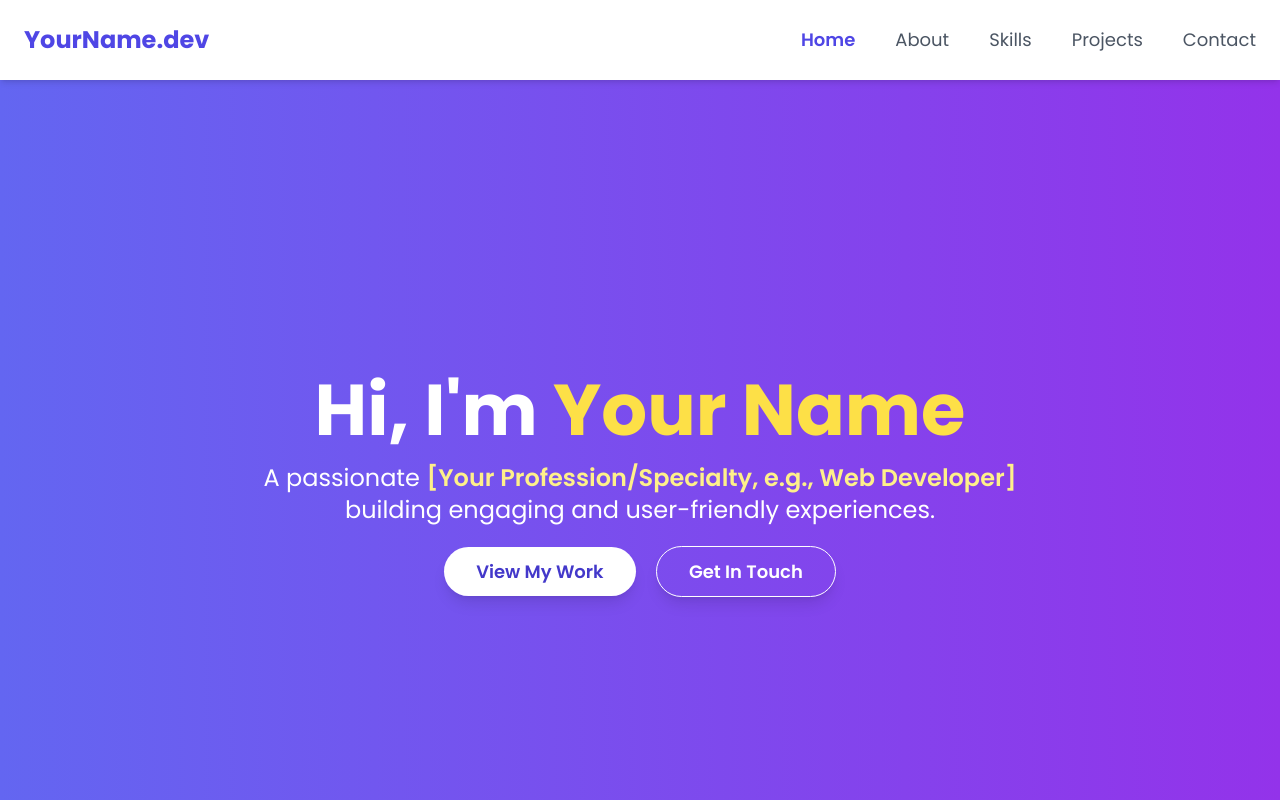
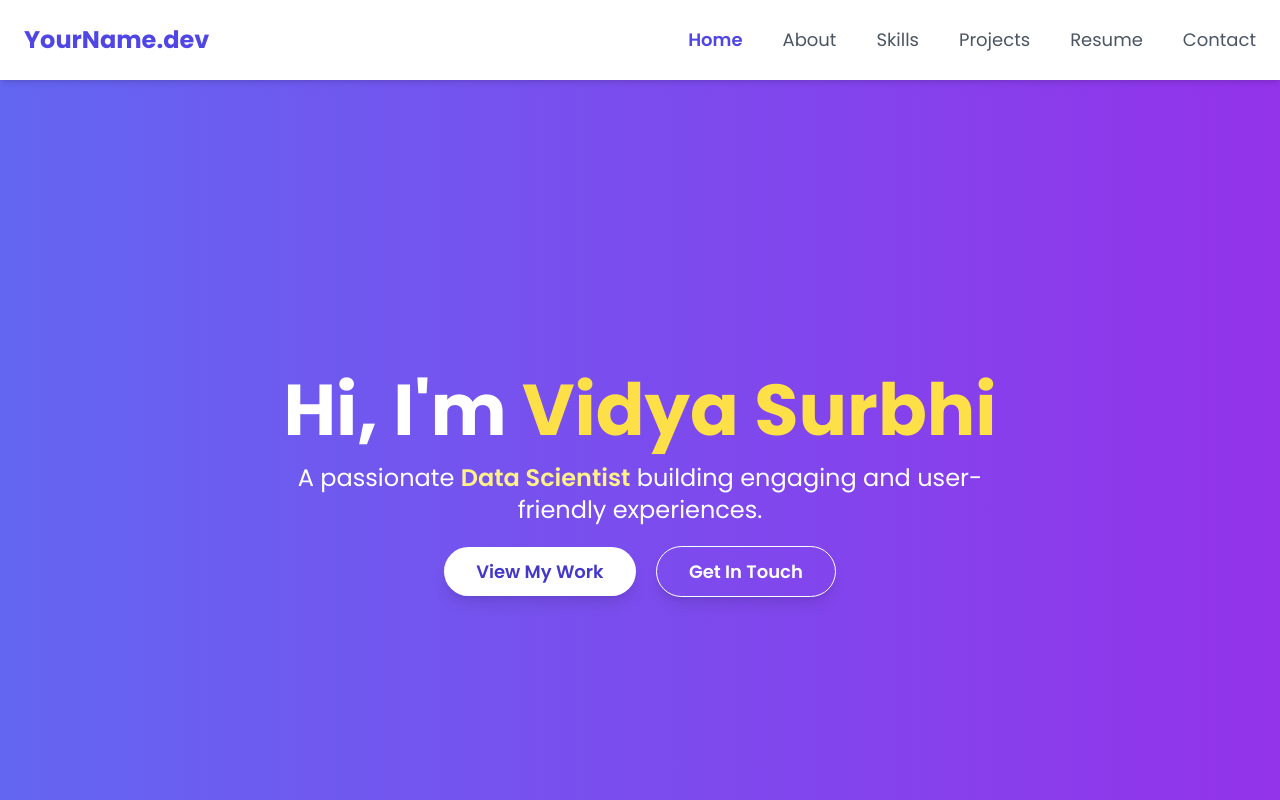
Before and after one commit to VidyaSurbhi/vidyasurbhi.github.io, a plain HTML site: page index.html in a window 1280 px wide. Shown: the top 800 px of the page. Drawn offline with nearby package versions, Linux system fonts and the light colour scheme.

Commit message:
Update index.html

```diff
--- a/index.html
+++ b/index.html
@@ -3,7 +3,7 @@
 <head>
     <meta charset="UTF-8">
     <meta name="viewport" content="width=device-width, initial-scale=1.0">
-    <title>Your Name | Portfolio</title>
+    <title>Vidya Surbhi | Portfolio</title>
     <script src="https://cdn.tailwindcss.com"></script>
     <link href="https://fonts.googleapis.com/css2?family=Poppins:wght@300;400;500;600;700&display=swap" rel="stylesheet">
     <link rel="stylesheet" href="https://cdnjs.cloudflare.com/ajax/libs/font-awesome/6.0.0-beta3/css/all.min.css">
@@ -35,7 +35,9 @@
                 <li><a href="#about" class="nav-link text-gray-600 hover:text-indigo-600 transition-colors rounded-md p-2 hover:bg-gray-100">About</a></li>
                 <li><a href="#skills" class="nav-link text-gray-600 hover:text-indigo-600 transition-colors rounded-md p-2 hover:bg-gray-100">Skills</a></li>
                 <li><a href="#projects" class="nav-link text-gray-600 hover:text-indigo-600 transition-colors rounded-md p-2 hover:bg-gray-100">Projects</a></li>
+                <li><a href="#resume" class="nav-link text-gray-600 hover:text-indigo-600 transition-colors rounded-md p-2 hover:bg-gray-100">Resume</a></li>
                 <li><a href="#contact" class="nav-link text-gray-600 hover:text-indigo-600 transition-colors rounded-md p-2 hover:bg-gray-100">Contact</a></li>
+
             </ul>
         </div>
         <div id="mobile-menu" class="hidden md:hidden bg-white shadow-lg pb-4">
@@ -44,6 +46,7 @@
                 <li><a href="#about" class="nav-link text-gray-600 hover:text-indigo-600 transition-colors rounded-md p-2 hover:bg-gray-100 w-full text-center block">About</a></li>
                 <li><a href="#skills" class="nav-link text-gray-600 hover:text-indigo-600 transition-colors rounded-md p-2 hover:bg-gray-100 w-full text-center block">Skills</a></li>
                 <li><a href="#projects" class="nav-link text-gray-600 hover:text-indigo-600 transition-colors rounded-md p-2 hover:bg-gray-100 w-full text-center block">Projects</a></li>
+                <li><a href="#resume" class="nav-link text-gray-600 hover:text-indigo-600 transition-colors rounded-md p-2 hover:bg-gray-100 w-full text-center block">Resume</a></li>
                 <li><a href="#contact" class="nav-link text-gray-600 hover:text-indigo-600 transition-colors rounded-md p-2 hover:bg-gray-100 w-full text-center block">Contact</a></li>
             </ul>
         </div>
@@ -51,8 +54,8 @@
 
     <main class="pt-20"> <section id="home" class="h-screen flex items-center justify-center bg-gradient-to-r from-indigo-500 to-purple-600 text-white p-4">
             <div class="text-center max-w-3xl mx-auto">
-                <h1 class="text-5xl md:text-7xl font-extrabold leading-tight mb-4 animate-fade-in-up">Hi, I'm <span class="text-yellow-300">Your Name</span></h1>
-                <p class="text-xl md:text-2xl mb-8 animate-fade-in-up delay-200">A passionate <span class="font-semibold text-yellow-200">[Your Profession/Specialty, e.g., Web Developer]</span> building engaging and user-friendly experiences.</p>
+                <h1 class="text-5xl md:text-7xl font-extrabold leading-tight mb-4 animate-fade-in-up">Hi, I'm <span class="text-yellow-300">Vidya Surbhi</span></h1>
+                <p class="text-xl md:text-2xl mb-8 animate-fade-in-up delay-200">A passionate <span class="font-semibold text-yellow-200">Data Scientist</span> building engaging and user-friendly experiences.</p>
                 <div class="space-x-4 animate-fade-in-up delay-400">
                     <a href="#projects" class="bg-white text-indigo-700 hover:bg-gray-100 px-8 py-3 rounded-full text-lg font-semibold shadow-lg transition-transform transform hover:scale-105">View My Work</a>
                     <a href="#contact" class="border border-white text-white hover:bg-white hover:text-indigo-700 px-8 py-3 rounded-full text-lg font-semibold shadow-lg transition-transform transform hover:scale-105">Get In Touch</a>
@@ -65,7 +68,7 @@
                 <h2 class="text-4xl font-bold text-center text-gray-800 mb-12">About Me</h2>
                 <div class="flex flex-col md:flex-row items-center md:space-x-12">
                     <div class="md:w-1/3 mb-8 md:mb-0">
-                        <img src="https://placehold.co/400x400/E0E7FF/4F46E5?text=Your+Photo" alt="Your Photo" class="rounded-full shadow-lg mx-auto md:mx-0 w-64 h-64 object-cover border-4 border-indigo-200">
+                        <img src="https://github.com/VidyaSurbhi/vidyasurbhi.github.io/blob/main/IMG_20240519_231644.jpg" alt="Your Photo" class="rounded-full shadow-lg mx-auto md:mx-0 w-64 h-64 object-cover border-4 border-indigo-200">
                     </div>
                     <div class="md:w-2/3 text-lg text-gray-700 leading-relaxed">
                         <p class="mb-4">Hello! I'm <span class="font-semibold text-indigo-600">Your Name</span>, a [Your Profession/Specialty] with X years of experience in building [mention type of applications/websites]. I'm passionate about creating intuitive, dynamic, and visually appealing web solutions.</p>
```
